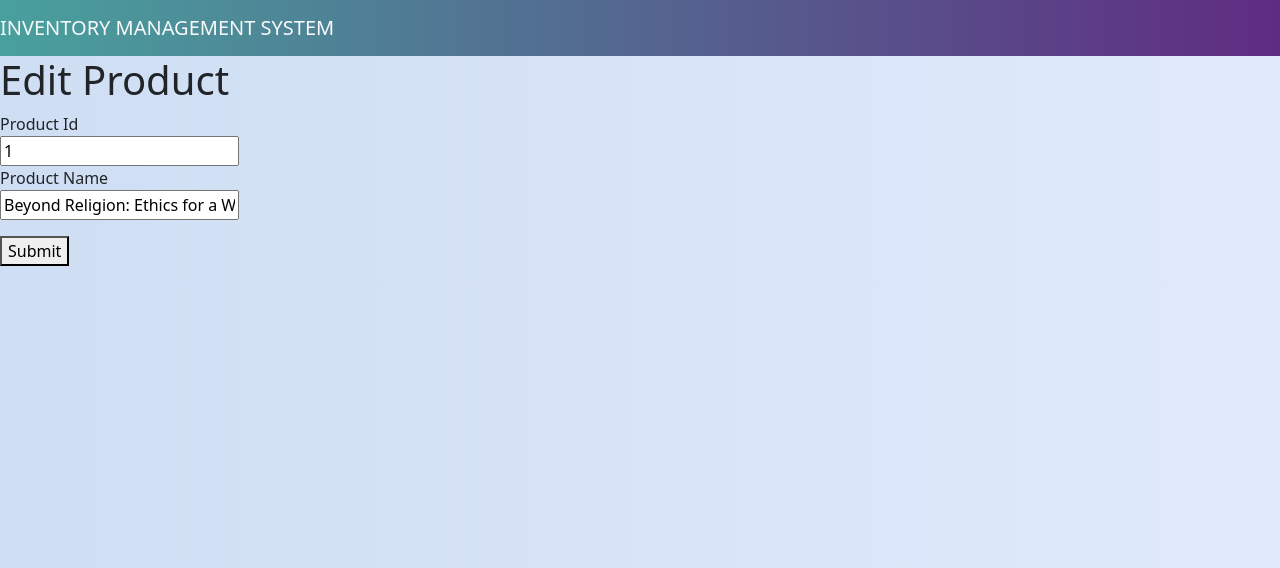
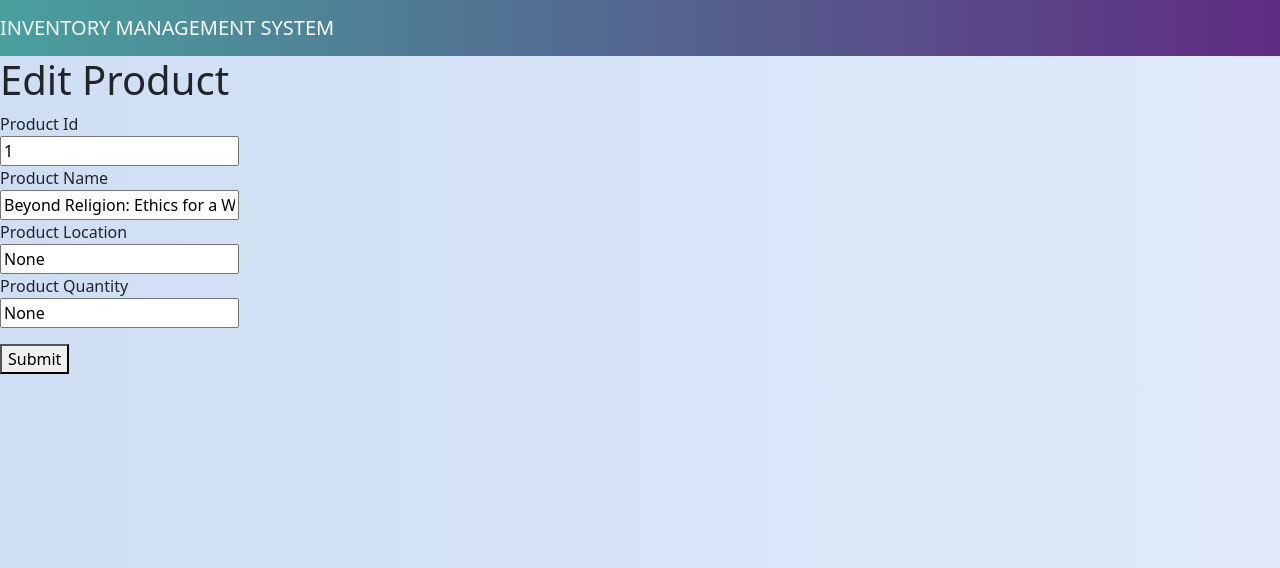
Before and after one commit to pragatigupta04/inventory_management_system, a Flask app: page /edit_product?product_id=1 in a window 1280 px wide. Shown: the top 568 px of the page. Run offline with Flask 2, Linux system fonts and the light colour scheme; data comes from the database, SQL or seed files in the repository; some libraries are stand-ins or nearby versions.

Commit message:
updated code for movement

```diff
--- a/app.py
+++ b/app.py
@@ -14,7 +14,9 @@
 
 class Product(db.Model):
     product_id = db.Column(db.Integer, primary_key=True, autoincrement=True)
-    product_name = db.Column(db.String(150), unique=True, nullable=False)
+    product_name = db.Column(db.String(150), nullable=False)
+    product_location = db.Column(db.String(150), nullable=False)
+    product_qty = db.Column(db.Integer)
 
 class Location(db.Model):
     location_id = db.Column(db.Integer, primary_key=True, autoincrement=True)
@@ -23,9 +25,9 @@
 class ProductMovement(db.Model):
     movement_id = db.Column(db.Integer, primary_key=True, autoincrement=True)
     timestamp = db.Column(db.DateTime, default=datetime.now)
-    from_location = db.Column(db.String(150), db.ForeignKey("location.location_id"))
-    to_location = db.Column(db.String(150), db.ForeignKey("location.location_id"))
-    product_id = db.Column(db.Integer, db.ForeignKey("product.product_id"))
+    from_location = db.Column(db.String(150), db.ForeignKey("location.location_name"))
+    to_location = db.Column(db.String(150), db.ForeignKey("location.location_name"))
+    product_name = db.Column(db.String(150), db.ForeignKey("product.product_name"))
     product_qty = db.Column(db.Integer)
 
 @app.route("/")
@@ -37,13 +39,18 @@
     print(request.method)
     if request.method == "POST":
         product_name = request.form.get('product_name')
-        product = Product(product_name=product_name)
+        location_name = request.form.get('select_location')
+        print(location_name)
+        product_qty = request.form.get('product_qty')
+        print(product_qty)
+        product = Product(product_name=product_name, product_location=location_name, product_qty=product_qty)
         db.session.add(product)
         db.session.commit()
         text = "Product Added Successfully!"
         return render_template("add_product.html", text=text)
     else:
-        return render_template("add_product.html")
+        locations = Location.query.all()
+        return render_template("add_product.html", locations=locations)
 
 @app.route("/add_location", methods=["POST", "GET"])
 def add_location():
@@ -60,16 +67,34 @@
 @app.route("/add_product_movement", methods=["POST", "GET"])
 def add_product_movement():
     if request.method == "POST":
-        product_id = request.form.get('product_id')
+        product_name = request.form.get('product_name')
         from_location = request.form.get('from_location')
         to_location = request.form.get('to_location')
-        product_qty = request.form.get('product_qty')
-        product = ProductMovement(product_id=product_id, from_location=from_location, to_location=to_location, product_qty=product_qty)
-        db.session.add(product)
+        product_qty = int(request.form.get('product_qty'))
+        product = db.session.query(Product).filter(Product.product_name==product_name, Product.product_location==from_location).first()
+        product.product_qty = product.product_qty - product_qty
+        db.session.flush()
+        db.session.commit()
+        product = db.session.query(Product).filter(Product.product_name==product_name, Product.product_location==to_location).first()
+        if product is not None:
+            product.product_qty = product.product_qty + product_qty
+            db.session.flush()
+            db.session.commit()
+        else:
+            product = Product(product_name=product_name, product_location=to_location, product_qty=product_qty)
+            db.session.add(product)
+            db.session.commit()
+        product_movement_present = db.session.query(ProductMovement).filter(ProductMovement.product_name==product_name, ProductMovement.to_location==to_location).first()
+        print(product_movement_present)
+        if product_movement_present is not None:
+            product_qty = product_movement_present.product_qty + product_qty
+        product_movement = ProductMovement(product_name=product_name, from_location=from_location, to_location=to_location, product_qty=product_qty)
+        db.session.add(product_movement)
         db.session.commit()
         return render_template("add_product_movement.html")
     else:
-        return render_template("add_product_movement.html")
+        locations = Location.query.all()
+        return render_template("add_product_movement.html", locations=locations)
 
 @app.route("/view_products", methods=["GET"])
 def view_products():
@@ -91,14 +116,18 @@
     try:
         if request.method == "GET":
             productid = request.args.get('product_id')
-            product_name = db.session.query(Product.product_name).filter(Product.product_id==productid).first()[0]
-            return render_template('edit_product.html', product_id=productid, product_name=product_name)
+            product = db.session.query(Product).filter(Product.product_id==productid).first()
+            return render_template('edit_product.html', product_id=productid, product_name=product.product_name, product_location=product.product_location, product_qty=product.product_qty)
         else:
             productid = request.form.get('product_id')
             product_name = request.form.get('product_name')
+            product_location = request.form.get('product_location')
+            product_qty = request.form.get('product_qty')
             print(productid, product_name)
             product = db.session.query(Product).filter(Product.product_id==productid).first()
             product.product_name = product_name
+            product.product_location = product_location
+            product.product_qty = product_qty
             db.session.flush()
             db.session.commit()
             return redirect('/')
@@ -132,7 +161,7 @@
         if request.method == "GET":
             movementid = request.args.get('movement_id')
             movement = db.session.query(ProductMovement).filter(ProductMovement.movement_id==movementid).first()
-            product_id = movement.product_id
+            product_id = movement.product_name
             from_location = movement.from_location
             to_location = movement.to_location
             product_qty = movement.product_qty
--- a/templates/edit_product.html
+++ b/templates/edit_product.html
@@ -3,13 +3,21 @@
 {% block content %}
 <h1>{% block title %} Edit Product {% endblock %}</h1>
 <form method="post" action="{{ url_for('edit_product')}}" method="post">
-    <label for="content">Product Id</label>
+    <label for="product_id">Product Id</label>
     <br>
     <input name="product_id" placeholder="Product Id" value="{{ product_id }}" readonly=True></input>
     <br>
-    <label for="content">Product Name</label>
+    <label for="product_name">Product Name</label>
     <br>
     <input name="product_name" placeholder="Product Name" value="{{ product_name }}"></input>
+    <br>
+    <label for="product_location">Product Location</label>
+    <br>
+    <input name="product_location" placeholder="Product Location" value="{{ product_location }}"></input>
+    <br>
+    <label for="product_qty">Product Quantity</label>
+    <br>
+    <input name="product_qty" placeholder="Product Quantity" value="{{ product_qty }}"></input>
     <br>
     <button class="my-3" type="submit">Submit</button>
 </form>
--- a/templates/view_product_movements.html
+++ b/templates/view_product_movements.html
@@ -8,7 +8,7 @@
         <table class="table-seconday my-4">
             <tr>
                 <th>Movement Id</th>
-                <th>Product Id</th>
+                <th>Product Name</th>
                 <th>From Location</th>
                 <th>To Location</th>
                 <th>Product Qty</th>
@@ -18,7 +18,7 @@
             <div class='product_movement'>
                 <tr>
                     <td>{{ product_movement['movement_id'] }}</td>
-                    <td>{{ product_movement['product_id'] }}</td>
+                    <td>{{ product_movement['product_name'] }}</td>
                     <td>{{ product_movement['from_location'] }}</td>
                     <td>{{ product_movement['to_location'] }}</td>
                     <td>{{ product_movement['product_qty'] }}</td>
--- a/templates/view_products.html
+++ b/templates/view_products.html
@@ -12,6 +12,8 @@
                 <tr>
                     <th>Product Id</th>
                     <th>Product Name</th>
+                    <th>Product Location</th>
+                    <th>Product Quantity</th>
                     <th>Edit Product</th>
                 </tr>
                 {% for product in products %}
@@ -19,6 +21,8 @@
                     <tr>
                         <td>{{ product['product_id'] }}</td>
                         <td>{{ product['product_name'] }}</td>
+                        <td>{{ product['product_location'] }}</td>
+                        <td>{{ product['product_qty'] }}</td>
                         <td><a href="/edit_product?product_id={{product['product_id']}}"
                                 class="btn btn-secondary">Edit</a></td>
                     </tr>
```
Also changed, not shown: templates/add_product.html (+14 -0 lines), templates/add_product_movement.html (+16 -6 lines).
